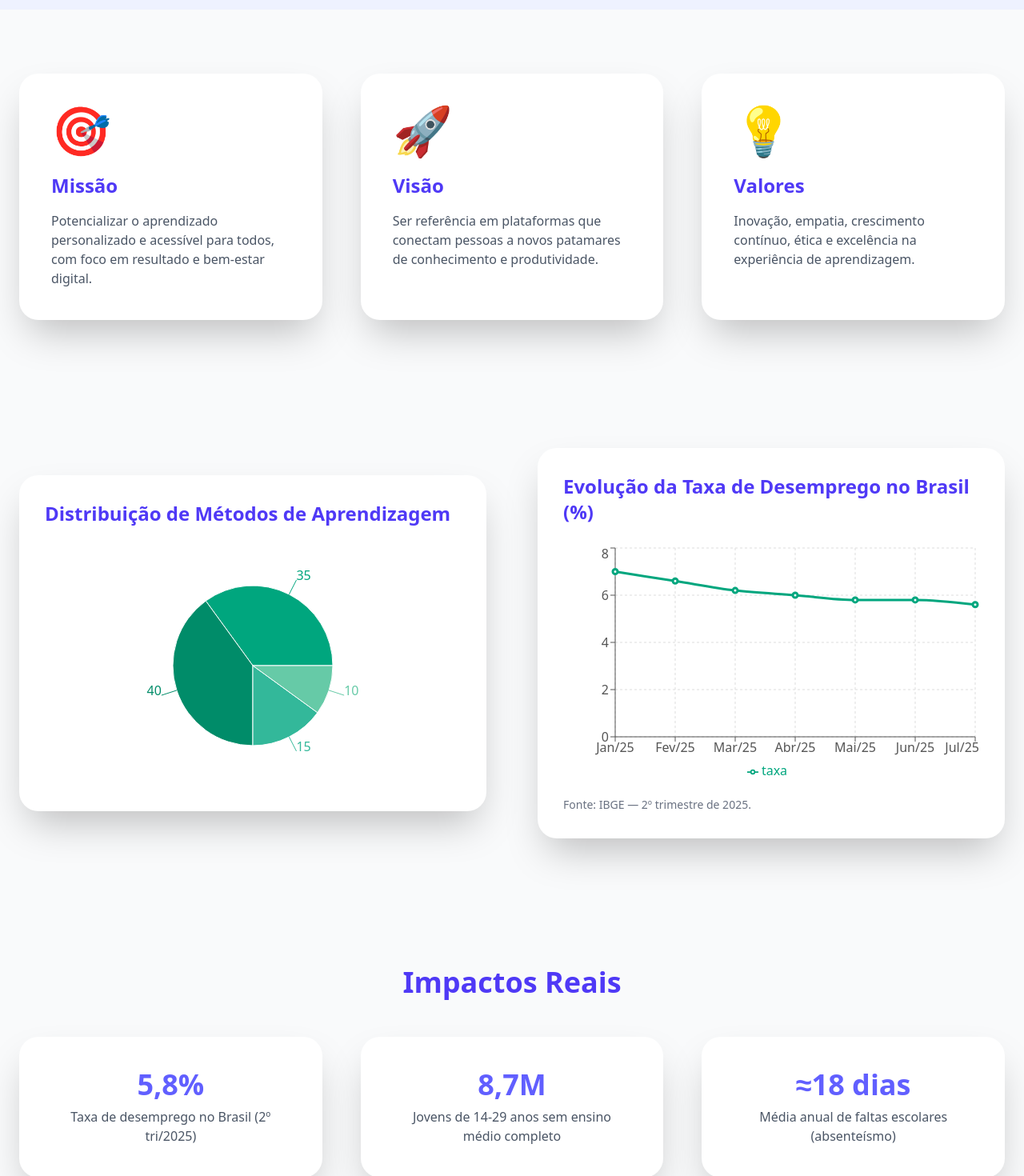
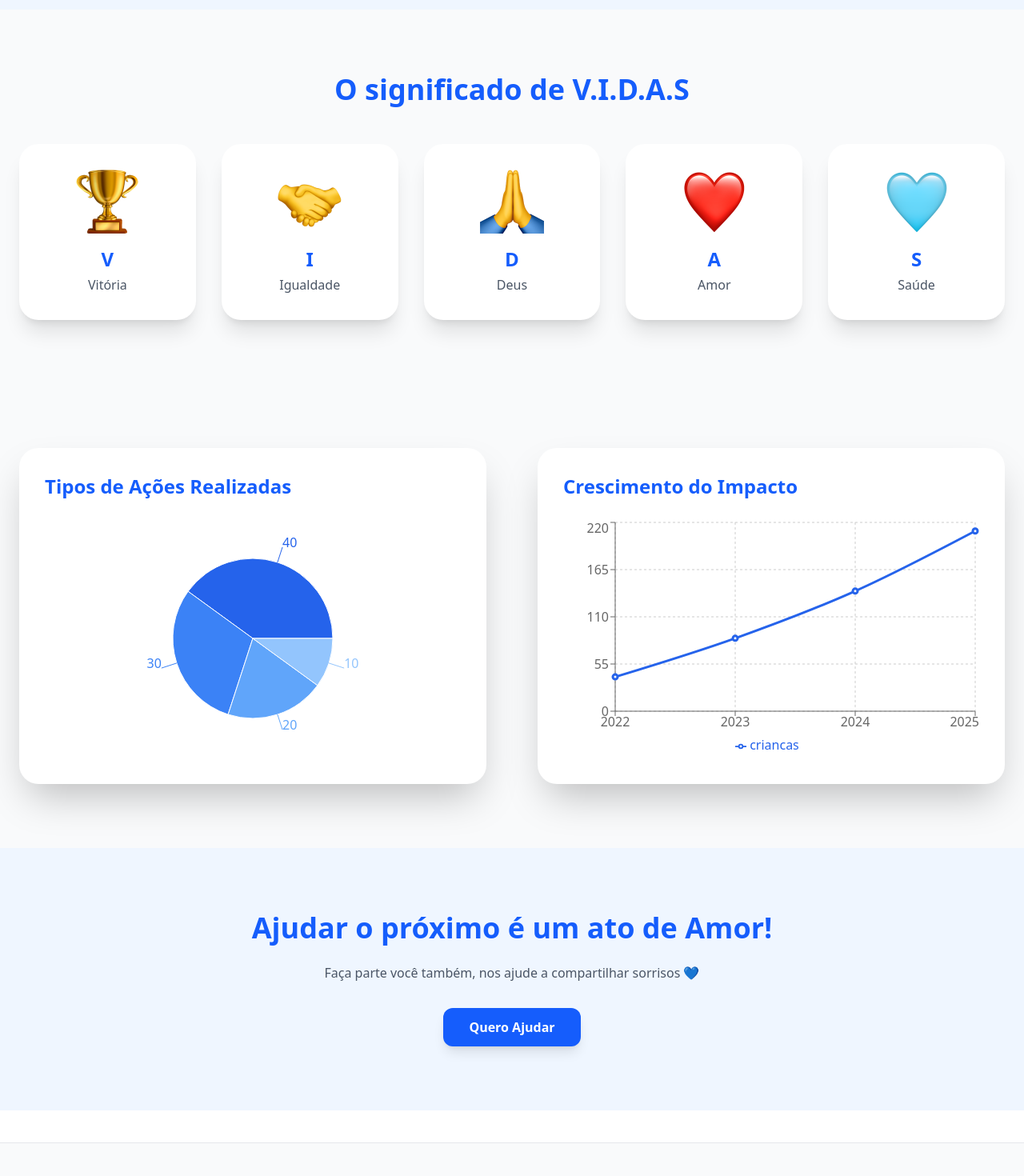
Before and after one commit to thubrito/Vidas, a React (Vite) app: page /sobre in a window 1280 px wide. Shown: the part 400-1870 px from the top of the page at 80% size. Built offline with nearby package versions, Linux system fonts and the light colour scheme.

Commit message:
atualizando a página Sobre com informações do projeto V.I.D.A.S

```diff
--- a/src/pages/About.tsx
+++ b/src/pages/About.tsx
@@ -18,23 +18,47 @@ import { Link } from "react-router-dom";
 export default function About() {
   const { isDark } = useTheme();
 
-  const distribuicaoAprendizagem = [
-    { name: "Presencial", value: 35 },
-    { name: "Online Interativo", value: 40 },
-    { name: "Vídeo/Aulas Gravadas", value: 15 },
-    { name: "Autodidata/Leitura", value: 10 },
+  const distribuicaoAcoes = [
+    { name: "Festas Temáticas", value: 40 },
+    { name: "Eventos Comemorativos", value: 30 },
+    { name: "Ações em Hospitais", value: 20 },
+    { name: "Datas Especiais", value: 10 },
   ];
 
-  const cores = ["#00A67E", "#008C69", "#33B89A", "#66CAA7"];
+  const cores = ["#2563EB", "#3B82F6", "#60A5FA", "#93C5FD"];
 
-  const evolucaoTaxaDesemprego = [
-    { mes: "Jan/25", taxa: 7.0 },
-    { mes: "Fev/25", taxa: 6.6 },
-    { mes: "Mar/25", taxa: 6.2 },
-    { mes: "Abr/25", taxa: 6.0 },
-    { mes: "Mai/25", taxa: 5.8 },
-    { mes: "Jun/25", taxa: 5.8 },
-    { mes: "Jul/25", taxa: 5.6 },
+  const impactoProjeto = [
+    { ano: "2022", criancas: 40 },
+    { ano: "2023", criancas: 85 },
+    { ano: "2024", criancas: 140 },
+    { ano: "2025", criancas: 210 },
+  ];
+
+  const vidas = [
+    {
+      letra: "V",
+      palavra: "Vitória",
+      img: "/assets/vidas/Vitoria.png",},
+    {
+      letra: "I",
+      palavra: "Igualdade",
+      img: "/assets/vidas/Igualdade.png",
+    },
+    {
+      letra: "D",
+      palavra: "Deus",
+      img: "/assets/vidas/Deus.png",
+    },
+    {
+      letra: "A",
+      palavra: "Amor",
+      img: "/assets/vidas/Amor.png",
+    },
+    {
+      letra: "S",
+      palavra: "Saúde",
+      img: "/assets/vidas/Saude.png",
+    },
   ];
 
   return (
@@ -43,76 +67,76 @@ export default function About() {
         isDark ? "bg-[#1A1A1A] text-gray-200" : "bg-gray-50 text-gray-900"
       }`}
     >
-      {/* Hero */}
+      {/* HERO */}
       <section
-        className={`relative flex flex-col items-center justify-center py-24 px-6 text-center transition-colors duration-500 ${
-          isDark ? "bg-[#1A1A1A]" : "bg-indigo-50"
+        className={`py-24 px-6 text-center ${
+          isDark ? "bg-[#1A1A1A]" : "bg-blue-50"
         }`}
       >
         <h1
           className={`text-5xl font-extrabold mb-6 ${
-            isDark ? "text-[#00A67E]" : "text-indigo-600"
+            isDark ? "text-blue-400" : "text-blue-600"
           }`}
         >
-          Sobre a NeuralUp
+          Sobre o Projeto V.I.D.A.S
         </h1>
         <p
-          className={`max-w-3xl text-lg ${
+          className={`max-w-3xl mx-auto text-lg ${
             isDark ? "text-gray-300" : "text-gray-600"
           }`}
         >
-          A NeuralUp nasceu com a missão de transformar a forma como aprendemos,
-          utilizando tecnologia e estratégias adaptadas — para reduzir ausências,
-          melhorar engajamento e apoiar a evolução profissional.
+          O V.I.D.A.S é um projeto social que leva alegria, esperança e amor para
+          crianças com câncer, promovendo festas, eventos e momentos que ajudam
+          a sair um pouco da dura realidade do tratamento.
         </p>
       </section>
 
-      {/* Missão / Visão / Valores */}
-      <section className="max-w-7xl mx-auto py-20 px-6 grid grid-cols-1 md:grid-cols-3 gap-12">
-        {[
-          {
-            title: "Missão",
-            icon: "🎯",
-            desc: "Potencializar o aprendizado personalizado e acessível para todos, com foco em resultado e bem-estar digital.",
-          },
-          {
-            title: "Visão",
-            icon: "🚀",
-            desc: "Ser referência em plataformas que conectam pessoas a novos patamares de conhecimento e produtividade.",
-          },
-          {
-            title: "Valores",
-            icon: "💡",
-            desc: "Inovação, empatia, crescimento contínuo, ética e excelência na experiência de aprendizagem.",
-          },
-        ].map((item, i) => (
+      {/* SIGNIFICADO VIDAS */}
+      <section className="max-w-7xl mx-auto py-20 px-6">
+        <h2
+          className={`text-4xl font-extrabold text-center mb-12 ${
+            isDark ? "text-blue-300" : "text-blue-600"
+          }`}
+        >
+          O significado de V.I.D.A.S
+        </h2>
+
+        <div className="grid grid-cols-1 sm:grid-cols-2 md:grid-cols-5 gap-8">
+          {vidas.map((item, i) => (
             <div
               key={i}
-            className={`rounded-3xl shadow-2xl p-10 hover:scale-105 transition-transform duration-500 ${
+              className={`flex flex-col items-center text-center rounded-3xl shadow-xl p-8 transition-transform duration-300 hover:scale-105 ${
                 isDark ? "bg-[#2A2A2A]" : "bg-white"
               }`}
             >
-            <div className="text-6xl mb-6">{item.icon}</div>
+              <img
+                src={item.img}
+                alt={item.palavra}
+                className="w-20 h-20 mb-4 object-contain"
+              />
+
               <h3
-              className={`text-2xl font-bold mb-4 ${
-                isDark ? "text-[#00A67E]" : "text-indigo-600"
+                className={`text-2xl font-bold ${
+                  isDark ? "text-blue-300" : "text-blue-600"
                 }`}
               >
-              {item.title}
+                {item.letra}
               </h3>
+
               <p
-              className={`${
+                className={`mt-1 ${
                   isDark ? "text-gray-300" : "text-gray-600"
-              } transition-colors duration-500`}
+                }`}
               >
-              {item.desc}
+                {item.palavra}
               </p>
             </div>
           ))}
+        </div>
       </section>
 
-      {/* Gráficos */}
-      <section className="max-w-7xl mx-auto py-20 px-6 grid grid-cols-1 lg:grid-cols-2 gap-16 items-center">
+      {/* GRÁFICOS */}
+      <section className="max-w-7xl mx-auto py-20 px-6 grid grid-cols-1 lg:grid-cols-2 gap-16">
         <div
           className={`rounded-3xl shadow-2xl p-8 ${
             isDark ? "bg-[#2A2A2A]" : "bg-white"
@@ -120,41 +144,26 @@ export default function About() {
         >
           <h3
             className={`text-2xl font-bold mb-6 ${
-              isDark ? "text-[#00A67E]" : "text-indigo-600"
+              isDark ? "text-blue-300" : "text-blue-600"
             }`}
           >
-            Distribuição de Métodos de Aprendizagem
+            Tipos de Ações Realizadas
           </h3>
+
           <ResponsiveContainer width="100%" height={300}>
             <PieChart>
               <Pie
-                data={distribuicaoAprendizagem}
+                data={distribuicaoAcoes}
                 dataKey="value"
                 nameKey="name"
-                cx="50%"
-                cy="50%"
                 outerRadius={100}
                 label
               >
-                {distribuicaoAprendizagem.map((_entry, index) => (
-                  <Cell
-                    key={`cell-${index}`}
-                    fill={cores[index % cores.length]}
-                  />
+                {distribuicaoAcoes.map((_e, i) => (
+                  <Cell key={i} fill={cores[i % cores.length]} />
                 ))}
               </Pie>
-              <Tooltip
-                contentStyle={{
-                  backgroundColor: isDark ? "#2A2A2A" : "#fff",
-                  color: isDark ? "#00A67E" : "#111827",
-                  borderRadius: "8px",
-                  border: "none",
-                  boxShadow: isDark ? "0 0 10px #00A67E50" : "0 0 10px #00000020",
-                }}
-                itemStyle={{
-                  color: isDark ? "#33B89A" : "#111827",
-                }}
-              />
+              <Tooltip />
             </PieChart>
           </ResponsiveContainer>
         </div>
@@ -166,112 +175,57 @@ export default function About() {
         >
           <h3
             className={`text-2xl font-bold mb-6 ${
-              isDark ? "text-[#00A67E]" : "text-indigo-600"
+              isDark ? "text-blue-300" : "text-blue-600"
             }`}
           >
-            Evolução da Taxa de Desemprego no Brasil (%)
+            Crescimento do Impacto
           </h3>
+
           <ResponsiveContainer width="100%" height={300}>
-            <LineChart data={evolucaoTaxaDesemprego}>
-              <CartesianGrid
-                strokeDasharray="3 3"
-                stroke={isDark ? "#444" : "#ddd"}
-              />
-              <XAxis dataKey="mes" stroke={isDark ? "#ccc" : "#555"} />
-              <YAxis stroke={isDark ? "#ccc" : "#555"} />
-              <Tooltip
-                contentStyle={{
-                  backgroundColor: isDark ? "#3A3A3A" : "#fff",
-                  color: isDark ? "#e5e7eb" : "#111827",
-                  borderRadius: "8px",
-                  border: "none",
-                }}
-              />
+            <LineChart data={impactoProjeto}>
+              <CartesianGrid strokeDasharray="3 3" />
+              <XAxis dataKey="ano" />
+              <YAxis />
+              <Tooltip />
               <Legend />
               <Line
                 type="monotone"
-                dataKey="taxa"
-                stroke="#00A67E"
+                dataKey="criancas"
+                stroke="#2563EB"
                 strokeWidth={3}
               />
             </LineChart>
           </ResponsiveContainer>
-          <p
-            className={`mt-4 text-sm ${
-              isDark ? "text-gray-400" : "text-gray-500"
-            }`}
-          >
-            Fonte: IBGE — 2º trimestre de 2025.
-          </p>
         </div>
       </section>
 
-      {/* Impactos Reais */}
-      <section className="max-w-7xl mx-auto py-20 px-6 text-center">
-        <h2
-          className={`text-4xl font-extrabold mb-12 ${
-            isDark ? "text-[#00A67E]" : "text-indigo-600"
-          }`}
-        >
-          Impactos Reais
-        </h2>
-        <div className="grid grid-cols-1 md:grid-cols-3 gap-12">
-          {[
-            { number: "5,8%", label: "Taxa de desemprego no Brasil (2º tri/2025)" },
-            { number: "8,7M", label: "Jovens de 14-29 anos sem ensino médio completo" },
-            { number: "≈18 dias", label: "Média anual de faltas escolares (absenteísmo)" },
-          ].map((item, i) => (
-            <div
-              key={i}
-              className={`rounded-3xl shadow-2xl p-10 hover:scale-105 transition-transform duration-500 ${
-                isDark ? "bg-[#2A2A2A]" : "bg-white"
-              }`}
-            >
-              <h3
-                className={`text-4xl font-bold mb-2 ${
-                  isDark ? "text-gray-200" : "text-indigo-500"
-                }`}
-              >
-                {item.number}
-              </h3>
-              <p
-                className={`${
-                  isDark ? "text-gray-300" : "text-gray-600"
-                } transition-colors duration-500`}
-              >
-                {item.label}
-              </p>
-            </div>
-          ))}
-        </div>
-      </section>
-
-      {/* Chamada Final */}
+      {/* CHAMADA FINAL */}
       <section
-        className={`py-20 px-6 text-center transition-colors duration-500 ${
-          isDark ? "bg-[#1A1A1A]" : "bg-indigo-50"
+        className={`py-20 px-6 text-center ${
+          isDark ? "bg-[#1A1A1A]" : "bg-blue-50"
         }`}
       >
         <h2
           className={`text-4xl font-extrabold mb-6 ${
-            isDark ? "text-[#00A67E]" : "text-indigo-600"
+            isDark ? "text-blue-300" : "text-blue-600"
           }`}
         >
-          Junte-se ao Futuro da Aprendizagem!
+          Ajudar o próximo é um ato de Amor!
         </h2>
+
         <p
           className={`max-w-2xl mx-auto mb-8 ${
             isDark ? "text-gray-300" : "text-gray-600"
           }`}
         >
-          Explore caminhos mais eficientes de estudo, engajamento e crescimento
-          — torne o digital um aliado estratégico para você.
+          Faça parte você também, nos ajude a compartilhar sorrisos 💙
         </p>
+
         <Link
           to="/contato"
-          className="inline-block bg-[#00A67E] hover:bg-[#33B89A] text-white font-semibold py-3 px-8 rounded-xl shadow-lg transition-all duration-300 hover:shadow-[#33B89A]/30"
+          className="inline-block bg-blue-600 hover:bg-blue-700 text-white font-semibold py-3 px-8 rounded-xl shadow-lg transition-all"
         >
-          Fale Conosco
+          Quero Ajudar
         </Link>
       </section>
     </div>
```
Lines whose indentation alone changed are shown as unchanged.
